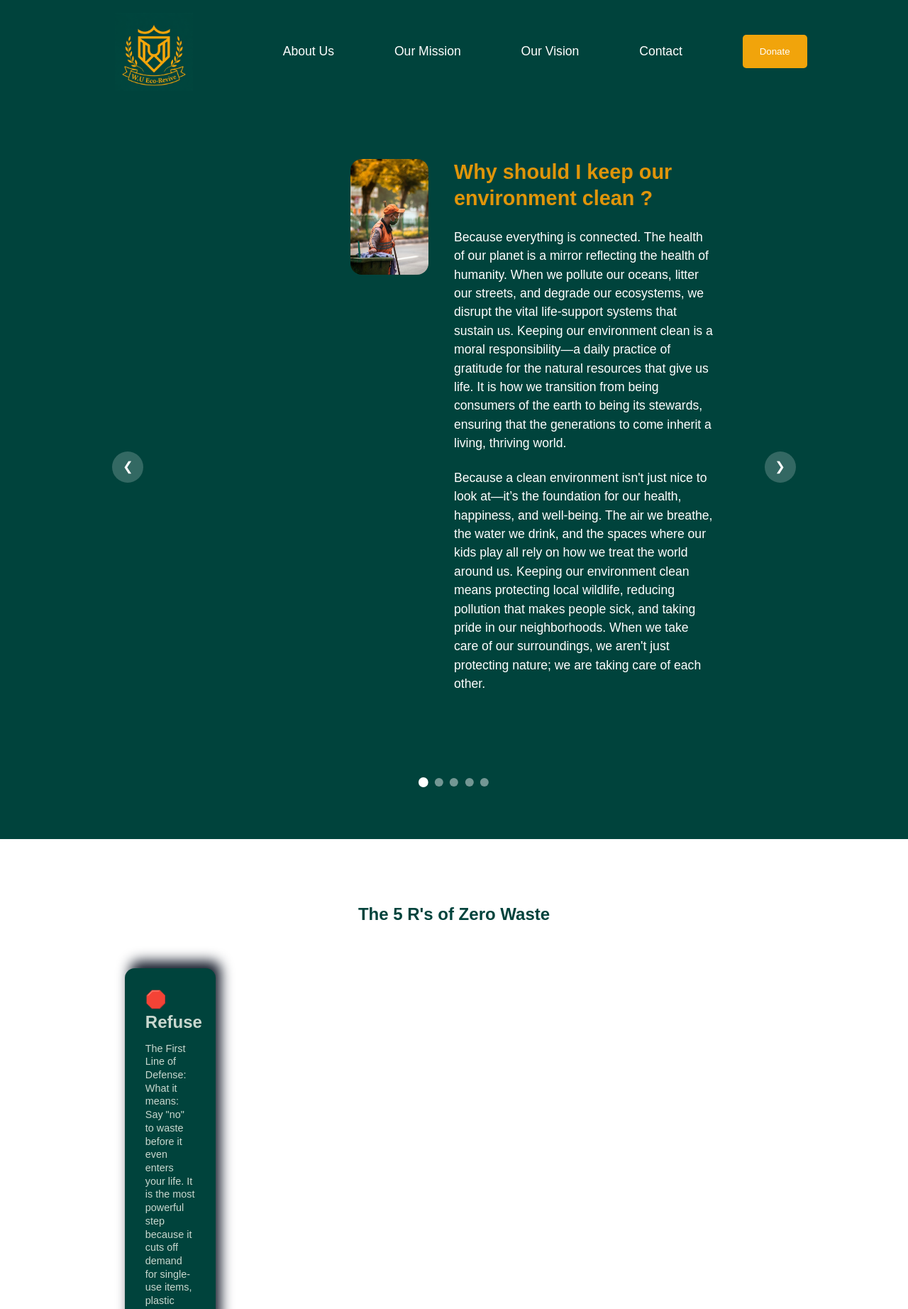
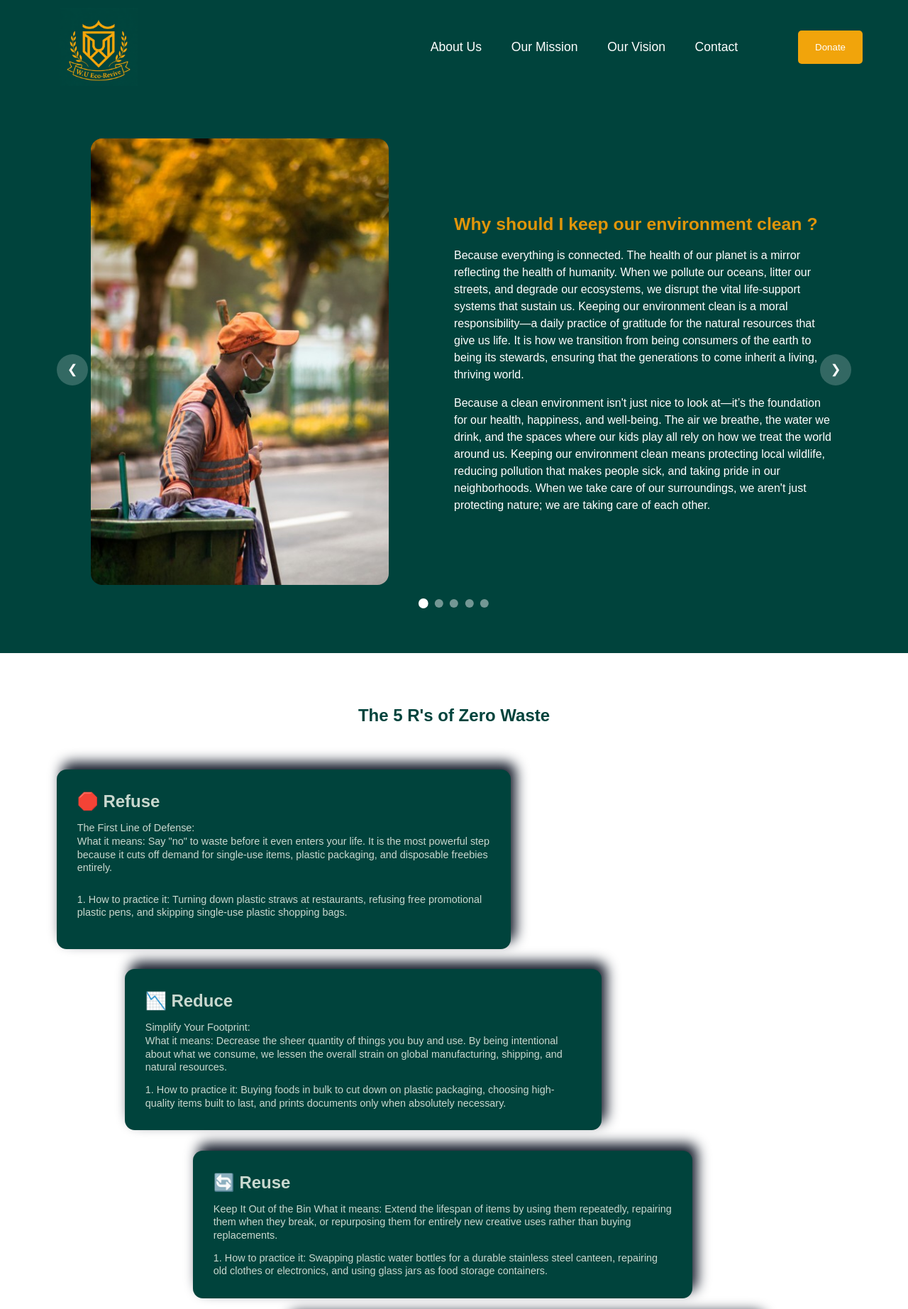
Before and after one commit to Gerald-xii/Eco--Revive, a plain HTML site: page index.html in a window 1280 px wide. Shown: the top 1844 px of the page at 71% size. Drawn offline with Linux system fonts and the light colour scheme; a web font is replaced by a local one.

Commit message:
Add files via upload

```diff
--- a/CSS/style.css
+++ b/CSS/style.css
@@ -1143,6 +1143,108 @@ footer {
 
 .mobile-logo {
   display: none;
+}
+
+/* Laptop / smaller desktop view (around 1440x820) */
+@media (min-width: 1025px) and (max-width: 1600px) {
+  header {
+    padding: 0.1rem 4rem 0.5rem 4rem;
+  }
+
+  .website__navigationBar {
+    margin-top: 0.6rem;
+  }
+
+  .navigation__links {
+    gap: 2.6rem;
+  }
+
+  .hd__slider {
+    padding: 2.5rem 4rem 3rem 4rem;
+  }
+
+  .carousel {
+    width: min(100%, 1200px);
+    margin: 0 auto;
+  }
+
+  .slide {
+    padding: 1.6rem 1rem 2.6rem 1rem;
+  }
+
+  .slide .image__container {
+    padding-left: 3rem;
+  }
+
+  .slide .image__container img {
+    width: 82%;
+  }
+
+  .contents {
+    padding-right: 1.5rem;
+    gap: 1rem;
+  }
+
+  .contents h2 {
+    font-size: 1.55rem;
+  }
+
+  .contents p {
+    font-size: 1rem;
+  }
+
+  .important__rs {
+    margin: 0 5rem 0.5rem 5rem;
+    padding-top: 4.5rem;
+  }
+
+  .refuse {
+    margin-right: 30rem;
+  }
+
+  .reduce {
+    margin-right: 22rem;
+    margin-left: 6rem;
+  }
+
+  .reuse {
+    margin-right: 14rem;
+    margin-left: 12rem;
+  }
+
+  .recycle {
+    margin-right: 8rem;
+    margin-left: 20rem;
+  }
+
+  .rot {
+    margin-right: 2rem;
+    margin-left: 28rem;
+  }
+
+  .vpage {
+    padding: 0.1rem 4rem 0.5rem 4rem;
+  }
+
+  .problems__types__ofWaste {
+    gap: 3rem;
+    padding: 0.1rem 6rem 0.5rem 6rem;
+  }
+
+  .page {
+    max-width: 900px;
+    padding: 2rem 1.5rem;
+  }
+
+  .more {
+    margin-left: 0;
+    display: block;
+    text-align: center;
+  }
+
+  footer {
+    padding: 4rem 4rem 7rem 4rem;
+  }
 }
 
 /* Tablet Navigation - iPad Air & iPad Pro */
```
